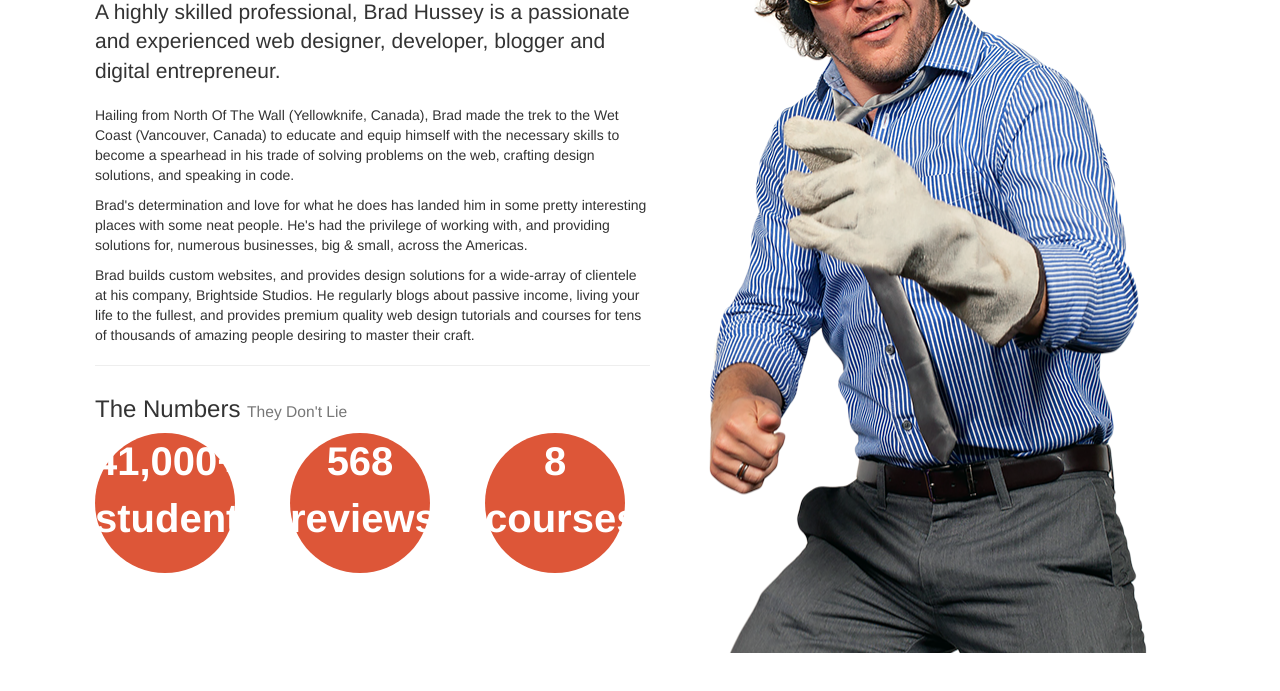
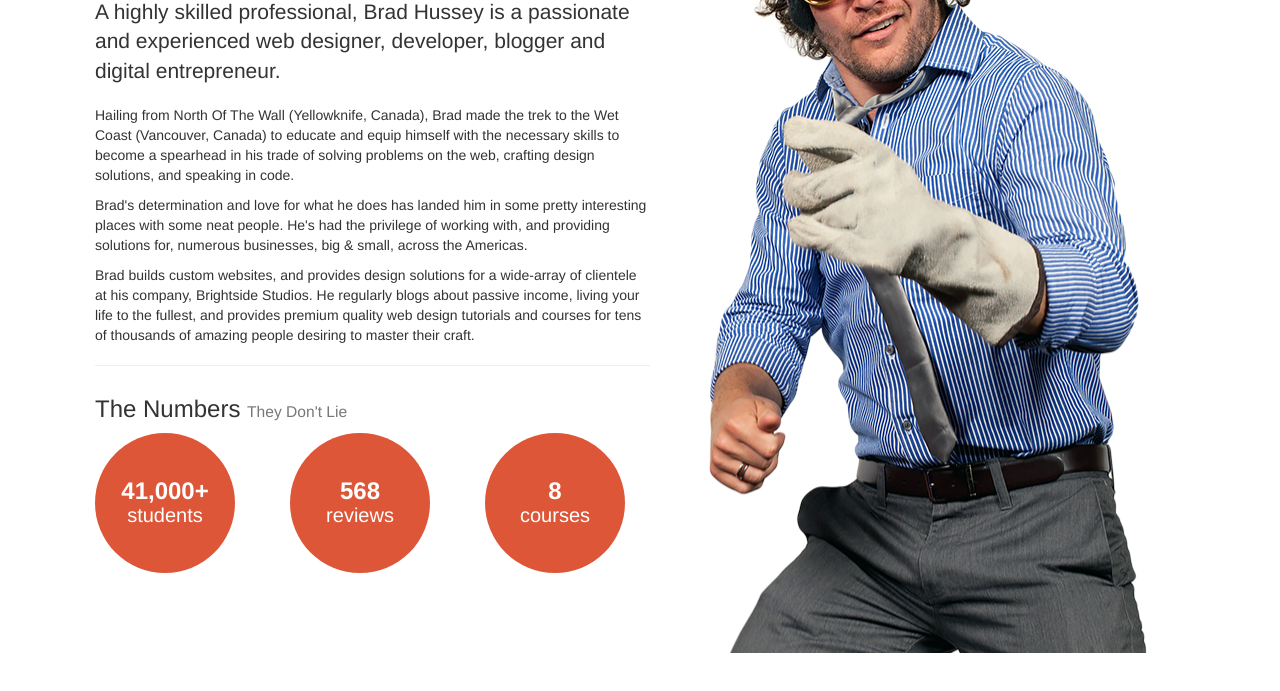
Before and after one commit to fer77/WordPressToBootstrap, a plain HTML site: page index.html in a window 1280 px wide. Shown: the part 4380-5071 px from the top of the page. Drawn offline with nearby package versions, Linux system fonts and the light colour scheme.

Commit message:
vertically aligned content

```diff
--- a/assets/css/custom.css
+++ b/assets/css/custom.css
@@ -194,9 +194,11 @@ section h3 {
 }
 
 #instructor .num {
-    font-size: 40px;
+    display: table;
+    font-size: 24px;
     font-weight: bold;
     color: white;
+    line-height: 24px;
     height: 140px;
     width: 140px;
     text-align: center;
@@ -206,6 +208,17 @@ section h3 {
 	border-radius: 100%;
 	-webkit-font-smoothing: antialiased;
 	text-rendering: optimizelegibility;
+}
+
+#instructor .num .num-content {
+    display: table-cell;
+    vertical-align: middle;
+}
+
+#instructor .num span {
+    display: block;
+    font-size: 20px;
+    font-weight: normal;
 }
 
 /* === Sprites === */
```
